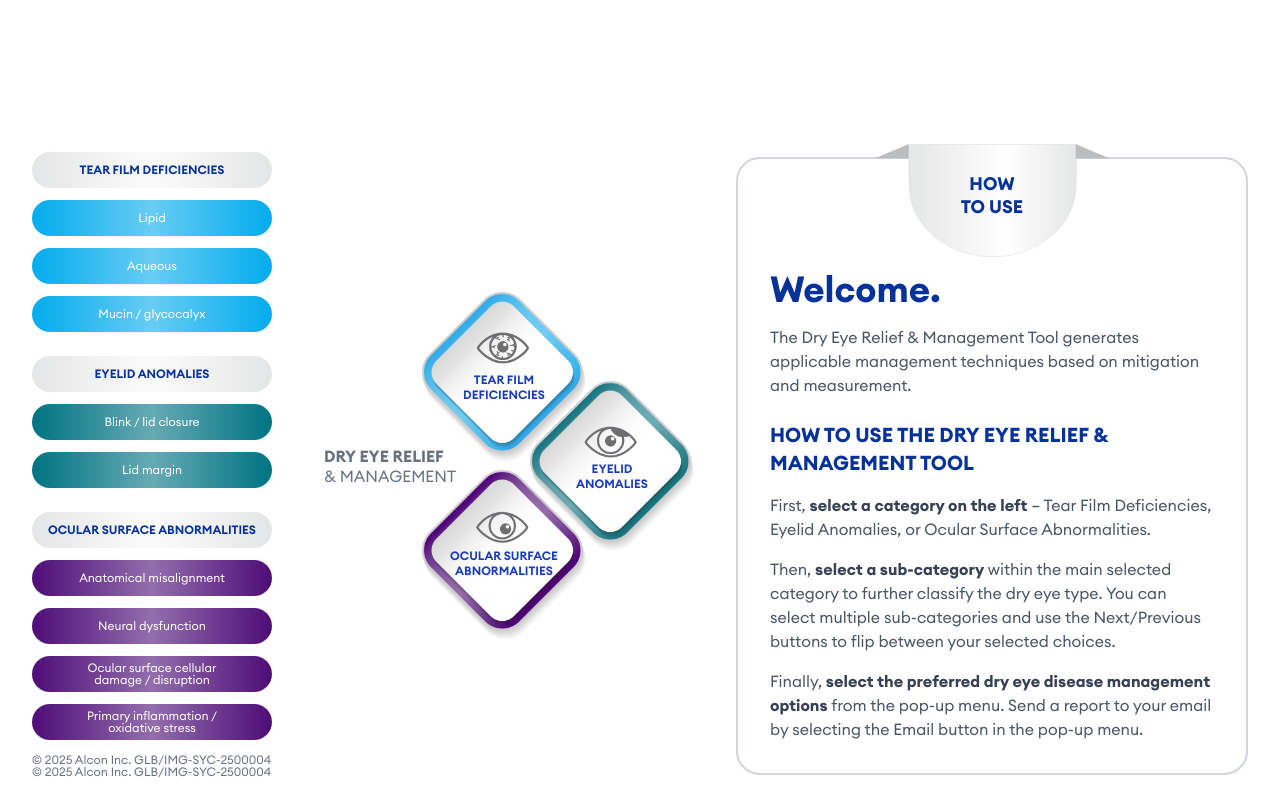
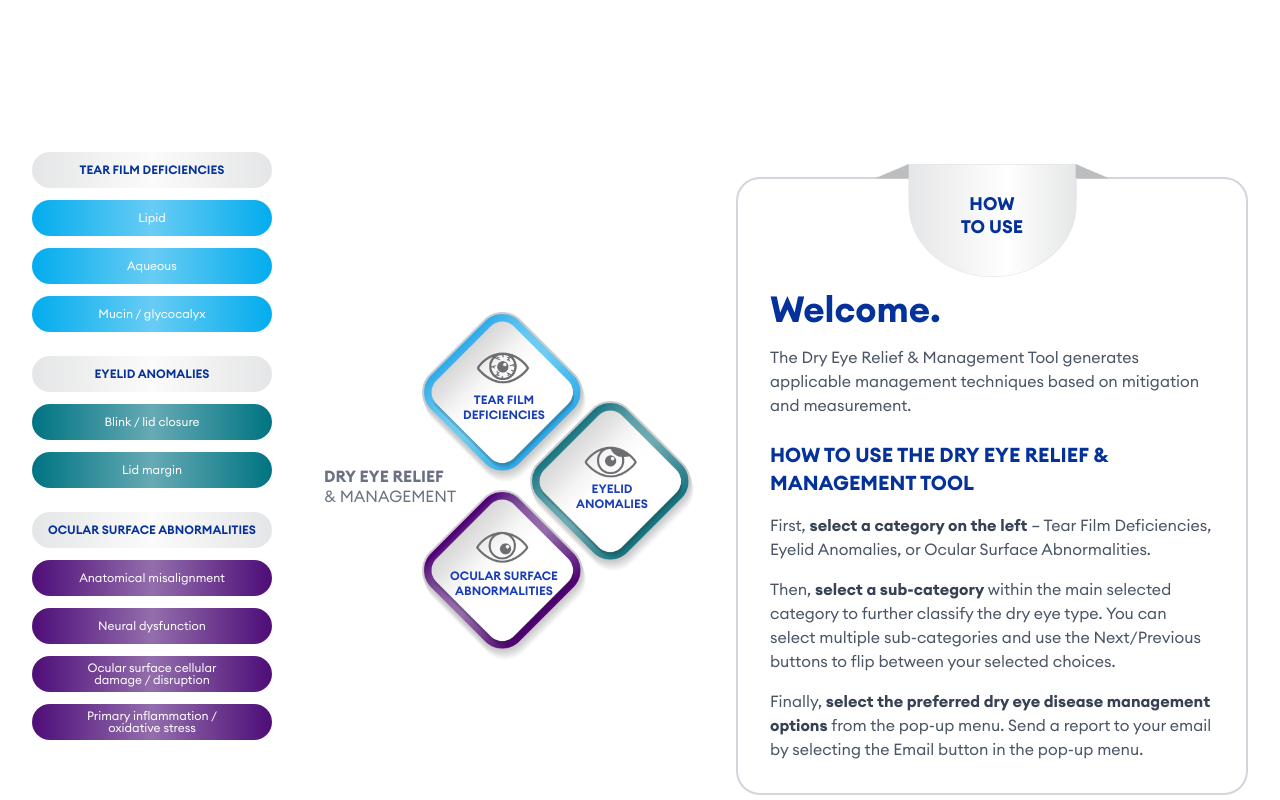
Before and after one commit to razorkode/subtype-tool, a Vue app: page / in a window 1280 px wide. Built offline with nearby package versions, Linux system fonts and the light colour scheme.

Commit message:
adjusted copyright

```diff
--- a/src/App.vue
+++ b/src/App.vue
@@ -292,8 +292,5 @@ const allSubcategoryIds = clinicalDataStore.getAllSubcategoryIds()
                 </div>
             </div>
         </div>
-
-        <!-- Footer -->
-        <div class="text-xs text-gray-500 mt-6">© 2025 Alcon Inc. GLB/IMG-SYC-2500004</div>
     </main>
 </template>
--- a/src/components/MainNav.vue
+++ b/src/components/MainNav.vue
@@ -137,6 +137,6 @@ const handleNavClick = (menuId) => {
         </div>
 
         <!-- Copyright -->
-        <div class="text-xs text-gray-500 mt-6">© 2025 Alcon Inc. GLB/IMG-SYC-2500004</div>
+        <div class="text-xs text-gray-500 mt-16">© 2025 Alcon Inc. GLB/IMG-SYC-2500004</div>
     </div>
 </template>
```
